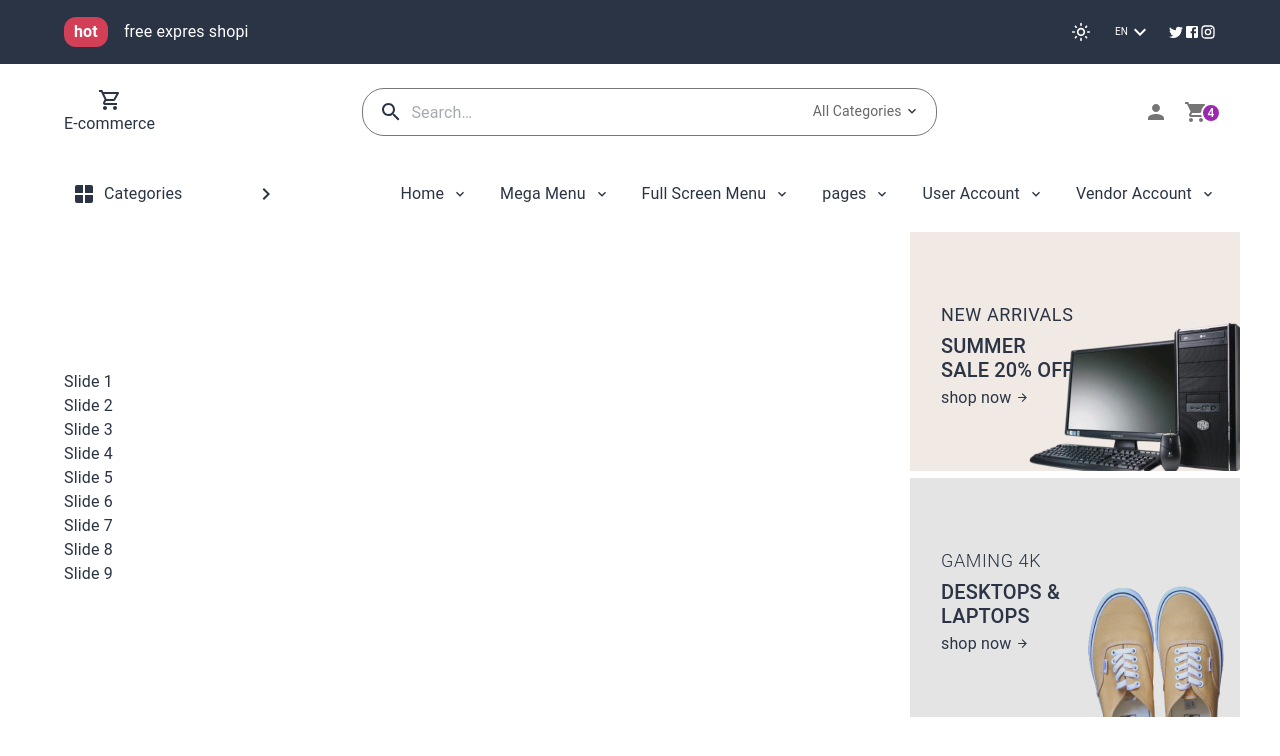
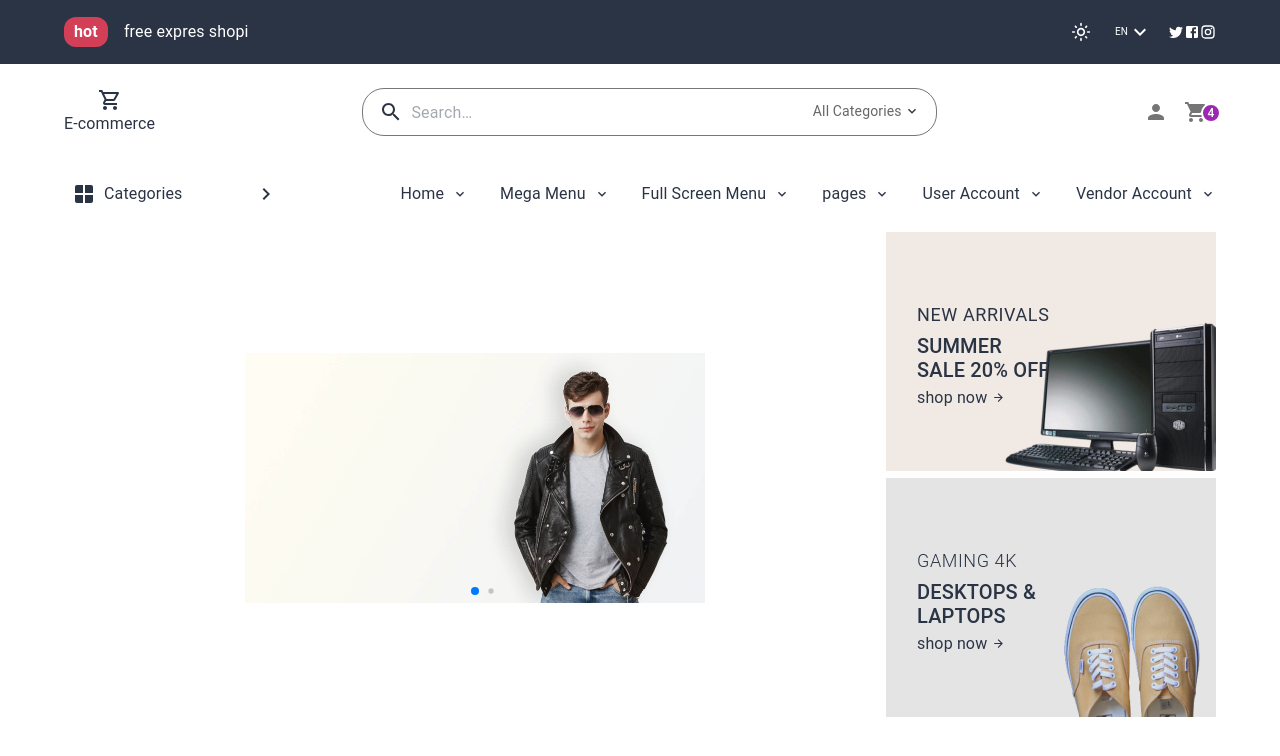
Before and after one commit to mohammadjalizi/E-commerce-projec, a React (Vite) app: page / in a window 1280 px wide. Shown: the top 756 px of the page. Built offline with nearby package versions, Linux system fonts and the light colour scheme.

Commit message:
Add image 2 our swiper

```diff
--- a/src/components/heroseaction/Hero.jsx
+++ b/src/components/heroseaction/Hero.jsx
@@ -3,11 +3,20 @@ import React from 'react'
 import ArrowForwardIcon from "@mui/icons-material/ArrowForward";
 
 import { Swiper, SwiperSlide } from 'swiper/react';
+
+import 'swiper/css';
+import 'swiper/css/pagination';
+import "./slider.css";
+
+
 import { Pagination } from 'swiper/modules';
+
+
+
 const Hero = () => {
   return (
   <Container sx={{mt:2.5,display:"flex",alignItems:"center"}}>
-<Box flexGrow={1}>
+
 <Swiper
         pagination={{
           dynamicBullets: true,
@@ -15,17 +24,16 @@ const Hero = () => {
         modules={[Pagination]}
         className="mySwiper"
       >
-        <SwiperSlide>Slide 1</SwiperSlide>
-        <SwiperSlide>Slide 2</SwiperSlide>
-        <SwiperSlide>Slide 3</SwiperSlide>
-        <SwiperSlide>Slide 4</SwiperSlide>
-        <SwiperSlide>Slide 5</SwiperSlide>
-        <SwiperSlide>Slide 6</SwiperSlide>
-        <SwiperSlide>Slide 7</SwiperSlide>
-        <SwiperSlide>Slide 8</SwiperSlide>
-        <SwiperSlide>Slide 9</SwiperSlide>
+        <SwiperSlide>
+<img src='src\image\banner-15.jpg '/>
+
+        </SwiperSlide>
+        <SwiperSlide>
+<img src=' src\image\banner-25.jpg '/>
+
+        </SwiperSlide>
+
       </Swiper>
-</Box>
 
 <Box sx={{ display: { xs: "none", md: "block", minWidth: "26.6%" } }}>
 
```
